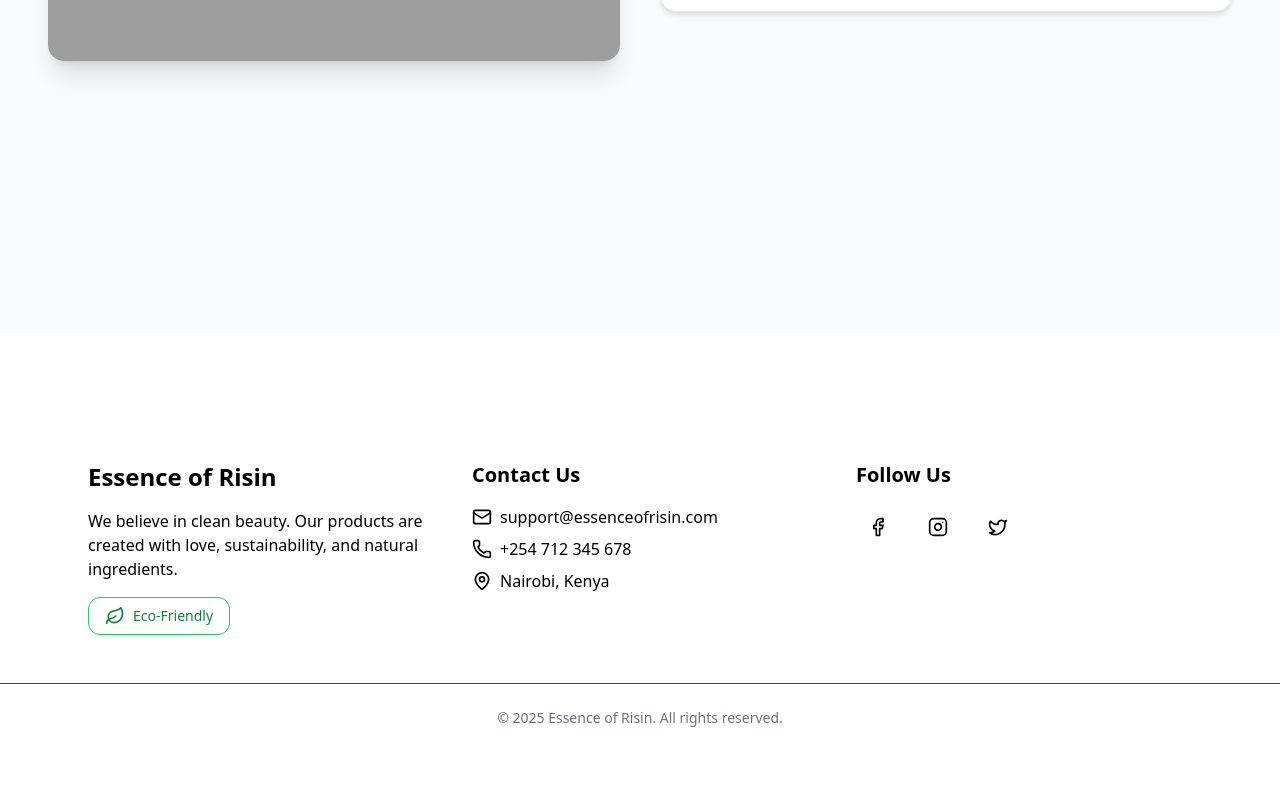
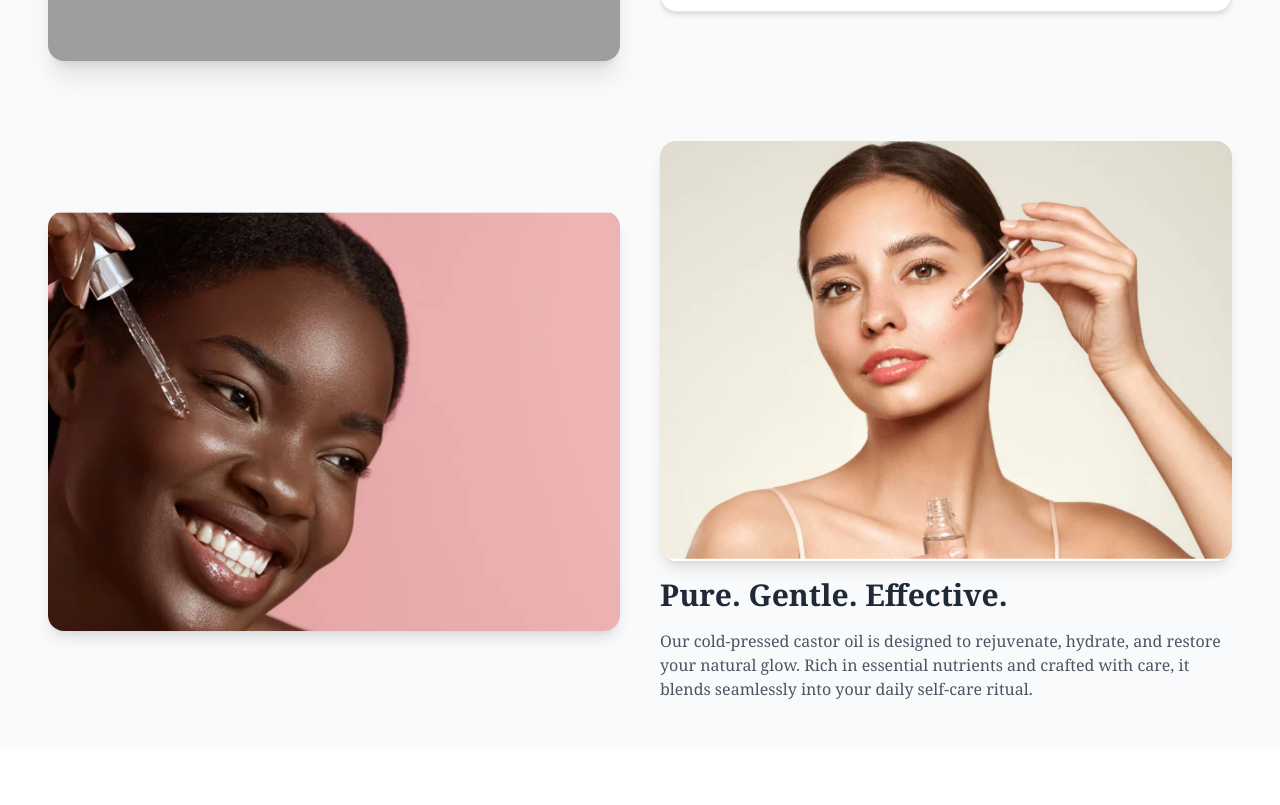
Before and after one commit to Chechep/castor, a React (Vite) app in the folder client/: page / in a window 1280 px wide. Shown: the part 3115-3920 px from the top of the page. Before the commit the page ends 3891 px from the top, so only its background shows below. Built offline with nearby package versions, Linux system fonts and the light colour scheme; no server answers; grey boxes are pictures that could not be loaded.

Commit message:
uodated about

```diff
--- a/client/src/components/Footer.jsx
+++ b/client/src/components/Footer.jsx
@@ -51,7 +51,7 @@ export default function Footer() {
       </div>
 
       {/* Bottom Line */}
-      <div className="border-t border-gray-700 mt-12 pt-6 text-center text-gray-500 text-sm">
+      <div className="mt-12 pt-6 text-center text-gray-500 text-sm">
         © {new Date().getFullYear()} Essence of Risin. All rights reserved.
       </div>
     </footer>
--- a/client/src/pages/About.jsx
+++ b/client/src/pages/About.jsx
@@ -1,13 +1,17 @@
 import { motion } from "framer-motion";
 import facedrop from "../assets/images/facedrop.png";
 import serum from "../assets/images/serum.png";
+import onface1 from "../assets/images/onface1.png";
+import onface2 from "../assets/images/onface2.png";
 
 export default function About() {
   return (
-    <div className="min-h-screen bg-gray-50 dark:bg-gray-900 p-6 md:p-12 font-serif">
+    <div className="min-h-screen bg-gray-50 dark:bg-black p-6 md:p-12 font-serif">
+
       {/* Top Section */}
       <div className="grid md:grid-cols-2 gap-10 items-center">
-        {/* Left big image */}
+
+        {/* Left Image */}
         <motion.div
           initial={{ opacity: 0, x: -40 }}
           animate={{ opacity: 1, x: 0 }}
@@ -21,7 +25,7 @@ export default function About() {
           />
         </motion.div>
 
-        {/* Right text section */}
+        {/* Right Text */}
         <motion.div
           initial={{ opacity: 0, x: 40 }}
           animate={{ opacity: 1, x: 0 }}
@@ -33,9 +37,10 @@ export default function About() {
             <span className="italic font-light">Deserves the Best</span>
           </h1>
 
-          {/* rating */}
           <div className="flex items-center space-x-3">
-            <p className="text-gray-600 dark:text-gray-300 text-sm">473,309 Reviews</p>
+            <p className="text-gray-600 dark:text-gray-300 text-sm">
+              473,309 Reviews
+            </p>
           </div>
 
           {/* Eco-friendly card */}
@@ -50,6 +55,49 @@ export default function About() {
           </div>
         </motion.div>
       </div>
+
+      {/* NEW: Two Image Section */}
+      <div className="mt-20 grid md:grid-cols-2 gap-10 items-center">
+
+        {/* Image 1 */}
+        <motion.div
+          initial={{ opacity: 0, y: 40 }}
+          animate={{ opacity: 1, y: 0 }}
+          transition={{ duration: 0.6 }}
+          className="rounded-2xl overflow-hidden shadow-lg"
+        >
+          <img
+            src={onface1}
+            alt="Model applying oil"
+            className="w-full h-[420px] object-cover"
+          />
+        </motion.div>
+
+        {/* Image 2 + Text */}
+        <motion.div
+          initial={{ opacity: 0, y: 40 }}
+          animate={{ opacity: 1, y: 0 }}
+          transition={{ duration: 0.6, delay: 0.1 }}
+          className="space-y-4"
+        >
+          <img
+            src={onface2}
+            alt="Skin close-up"
+            className="w-full h-[420px] object-cover rounded-2xl shadow-lg"
+          />
+
+          <h2 className="text-3xl font-semibold text-gray-800 dark:text-white">
+            Pure. Gentle. Effective.
+          </h2>
+
+          <p className="text-gray-600 dark:text-gray-300 text-sm md:text-base leading-relaxed">
+            Our cold-pressed castor oil is designed to rejuvenate, hydrate, and restore your
+            natural glow. Rich in essential nutrients and crafted with care, it blends
+            seamlessly into your daily self-care ritual.
+          </p>
+        </motion.div>
+      </div>
+
     </div>
   );
 }
```
Also changed, not shown: client/src/assets/images/onface1.png (added), client/src/assets/images/onface2.png (added).
